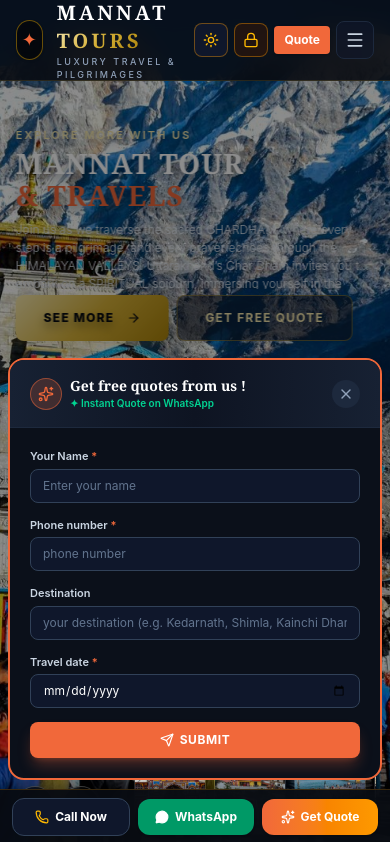
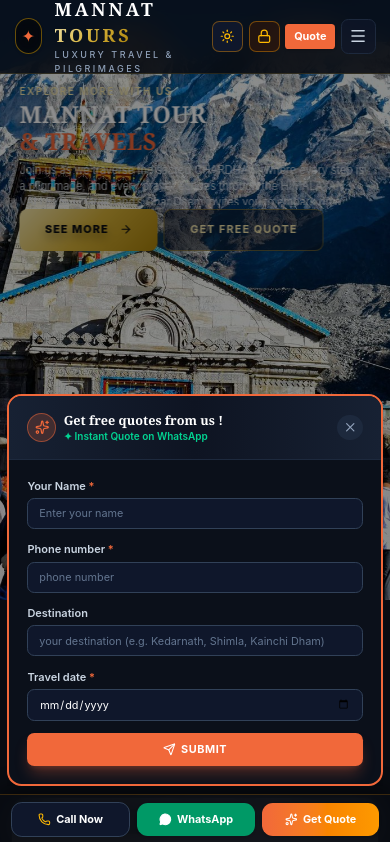
Before and after one commit to aadipaul68-hash/mannat-travels, a React (Vite) app: page / in a window 390 px wide. Shown: the top 842 px of the page. Built offline with nearby package versions, Linux system fonts and the light colour scheme.

Commit message:
Scale down mobile sizes, compact typography and refine section heights

```diff
--- a/src/App.tsx
+++ b/src/App.tsx
@@ -380,17 +380,17 @@
       <AdiyogiHeroSlider onOpenQuoteModal={() => setIsQuotePopupOpen(true)} />
 
       {/* ✦ Popular Tours Section ✦ */}
-      <section id="popular-tours" className="py-24 px-4 sm:px-6 lg:px-8 max-w-7xl mx-auto w-full">
-        <div className="flex flex-col md:flex-row md:items-end justify-between gap-6 mb-16">
+      <section id="popular-tours" className="py-12 sm:py-20 px-3 sm:px-6 lg:px-8 max-w-7xl mx-auto w-full">
+        <div className="flex flex-col md:flex-row md:items-end justify-between gap-4 sm:gap-6 mb-8 sm:mb-14">
           <div>
-            <span className="text-xs uppercase tracking-[0.3em] text-amber-400 font-semibold block mb-2">
+            <span className="text-[10px] sm:text-xs uppercase tracking-[0.25em] text-amber-400 font-semibold block mb-1.5">
               Curated Journeys
             </span>
-            <h2 className="font-serif text-3xl sm:text-4xl md:text-5xl font-bold text-white tracking-tight">
+            <h2 className="font-serif text-2xl sm:text-4xl md:text-5xl font-bold text-white tracking-tight">
               Popular Tours
             </h2>
-            <div className="w-16 h-0.5 bg-amber-500 mt-4 mb-4" />
-            <p className="text-slate-400 text-sm sm:text-base max-w-2xl leading-relaxed">
+            <div className="w-12 sm:w-16 h-0.5 bg-amber-500 mt-2.5 mb-3" />
+            <p className="text-slate-400 text-xs sm:text-base max-w-2xl leading-relaxed">
               Experience hand-picked holiday itineraries and divine pilgrimages across the snow peaks of Himachal and the tranquil valleys of Uttarakhand.
             </p>
           </div>
@@ -511,18 +511,18 @@
       </section>
 
       {/* ✦ Dedicated Bus Tours & Yatras Section ✦ */}
-      <section id="bus-tours-section" className="py-24 bg-[#0B101A] border-t border-slate-900">
-        <div className="max-w-7xl mx-auto px-4 sm:px-6 lg:px-8">
-          <div className="flex flex-col md:flex-row md:items-end justify-between gap-6 mb-16">
+      <section id="bus-tours-section" className="py-12 sm:py-20 bg-[#0B101A] border-t border-slate-900">
+        <div className="max-w-7xl mx-auto px-3 sm:px-6 lg:px-8">
+          <div className="flex flex-col md:flex-row md:items-end justify-between gap-4 sm:gap-6 mb-8 sm:mb-14">
             <div>
-              <span className="text-xs uppercase tracking-[0.3em] text-[#f1683a] font-semibold block mb-2">
+              <span className="text-[10px] sm:text-xs uppercase tracking-[0.25em] text-[#f1683a] font-semibold block mb-1.5">
                 Deluxe 2x2 AC Bus Pilgrimages
               </span>
-              <h2 className="font-serif text-3xl sm:text-4xl md:text-5xl font-bold text-white tracking-tight">
+              <h2 className="font-serif text-2xl sm:text-4xl md:text-5xl font-bold text-white tracking-tight">
                 Upcoming Spiritual Bus Tours
               </h2>
-              <div className="w-16 h-0.5 bg-[#f1683a] mt-4 mb-4" />
-              <p className="text-slate-400 text-sm sm:text-base max-w-2xl">
+              <div className="w-12 sm:w-16 h-0.5 bg-[#f1683a] mt-2.5 mb-3" />
+              <p className="text-slate-400 text-xs sm:text-base max-w-2xl">
                 Departing regularly from Muzaffarnagar (Central Bus Stand), Meerut Bypass, and Delhi NCR with pure satvik food and experienced yatra managers.
               </p>
             </div>
@@ -634,17 +634,17 @@
       </section>
 
       {/* ✦ Holiday Packages Section ✦ */}
-      <section id="packages-section" className="py-24 px-4 sm:px-6 lg:px-8 max-w-7xl mx-auto w-full">
-        <div className="flex flex-col md:flex-row md:items-end justify-between gap-6 mb-16">
+      <section id="packages-section" className="py-12 sm:py-20 px-3 sm:px-6 lg:px-8 max-w-7xl mx-auto w-full">
+        <div className="flex flex-col md:flex-row md:items-end justify-between gap-4 sm:gap-6 mb-8 sm:mb-14">
           <div>
-            <span className="text-xs uppercase tracking-[0.3em] text-[#f1683a] font-semibold block mb-2">
+            <span className="text-[10px] sm:text-xs uppercase tracking-[0.25em] text-[#f1683a] font-semibold block mb-1.5">
               Tailor-Made Vacations
             </span>
-            <h2 className="font-serif text-3xl sm:text-4xl md:text-5xl font-bold text-white tracking-tight">
+            <h2 className="font-serif text-2xl sm:text-4xl md:text-5xl font-bold text-white tracking-tight">
               Holiday Packages & Custom Tours
             </h2>
-            <div className="w-16 h-0.5 bg-[#f1683a] mt-4 mb-4" />
-            <p className="text-slate-400 text-sm sm:text-base max-w-2xl leading-relaxed">
+            <div className="w-12 sm:w-16 h-0.5 bg-[#f1683a] mt-2.5 mb-3" />
+            <p className="text-slate-400 text-xs sm:text-base max-w-2xl leading-relaxed">
               From Kainchi Dham & Nainital to Kashmir Houseboats, Manali snow adventures, and Goa beach holidays.
             </p>
           </div>
--- a/src/index.css
+++ b/src/index.css
@@ -326,40 +326,46 @@
 
 /* Responsive adjustments for mobile and tablets */
 @media screen and (max-width: 768px) {
+  html {
+    font-size: 14.5px;
+  }
+
   .adiyogi-carousel {
-    height: 100svh;
-    min-height: 560px;
+    height: 72vh;
+    min-height: 480px;
+    max-height: 600px;
   }
 
   .adiyogi-carousel .list .item .content {
     padding-right: 0;
-    top: 15%;
-    width: 92%;
-    max-width: 92%;
+    top: 14%;
+    width: 90%;
+    max-width: 90%;
     left: 50%;
     transform: translateX(-50%);
   }
 
   .adiyogi-carousel .list .item .author {
-    font-size: 11px;
-    letter-spacing: 2px;
-    margin-bottom: 4px;
+    font-size: 10px;
+    letter-spacing: 1.5px;
+    margin-bottom: 2px;
   }
 
   .adiyogi-carousel .list .item .title,
   .adiyogi-carousel .list .item .topic {
-    font-size: clamp(1.75rem, 7vw, 2.3rem);
+    font-size: clamp(1.4rem, 6vw, 1.85rem);
     line-height: 1.15;
+    letter-spacing: 0.5px;
   }
 
   .adiyogi-carousel .list .item .des {
-    font-size: 12px;
-    line-height: 1.5;
+    font-size: 11px;
+    line-height: 1.45;
     width: 100%;
     max-width: 100%;
-    padding: 10px 0 14px 0;
+    padding: 8px 0 10px 0;
     display: -webkit-box;
-    -webkit-line-clamp: 3;
+    -webkit-line-clamp: 2;
     -webkit-box-orient: vertical;
     overflow: hidden;
   }
@@ -367,64 +373,65 @@
   .adiyogi-carousel .list .item .buttons {
     display: flex;
     flex-wrap: wrap;
-    gap: 8px;
-    margin-top: 6px;
+    gap: 6px;
+    margin-top: 4px;
   }
 
   .adiyogi-carousel .list .item .buttons a,
   .adiyogi-carousel .list .item .buttons button {
-    padding: 10px 16px !important;
-    font-size: 11px !important;
+    padding: 8px 14px !important;
+    font-size: 10.5px !important;
+    border-radius: 8px !important;
   }
 
   .adiyogi-arrows {
     position: absolute;
     top: auto;
-    bottom: 20px;
-    left: 16px;
+    bottom: 14px;
+    left: 14px;
     right: auto;
     width: auto;
     max-width: none;
     z-index: 35;
-    gap: 8px;
+    gap: 6px;
   }
 
   .adiyogi-arrows button {
-    width: 38px;
-    height: 38px;
-    font-size: 15px;
-    background-color: rgba(0, 0, 0, 0.6);
-    border: 1px solid rgba(255, 255, 255, 0.3);
+    width: 32px;
+    height: 32px;
+    font-size: 13px;
+    background-color: rgba(0, 0, 0, 0.7);
+    border: 1px solid rgba(255, 255, 255, 0.25);
   }
 
   .adiyogi-thumbnail {
-    bottom: 16px;
+    bottom: 12px;
     left: auto;
-    right: 14px;
-    max-width: 62%;
-    gap: 8px;
-    padding-bottom: 4px;
+    right: 12px;
+    max-width: 58%;
+    gap: 6px;
+    padding-bottom: 2px;
   }
 
   .adiyogi-thumbnail .item {
-    width: 72px;
-    height: 98px;
-    border-radius: 12px;
-    border-width: 1.5px;
+    width: 58px;
+    height: 78px;
+    border-radius: 10px;
+    border-width: 1px;
   }
 
   .adiyogi-thumbnail .item img {
-    border-radius: 10px;
+    border-radius: 9px;
   }
 
   .adiyogi-thumbnail .item .content {
-    bottom: 4px;
-    left: 4px;
-    right: 4px;
+    bottom: 3px;
+    left: 3px;
+    right: 3px;
   }
 
   .adiyogi-thumbnail .item .content .title {
-    font-size: 9px;
+    font-size: 8px;
     line-height: 1.1;
   }
 
```
